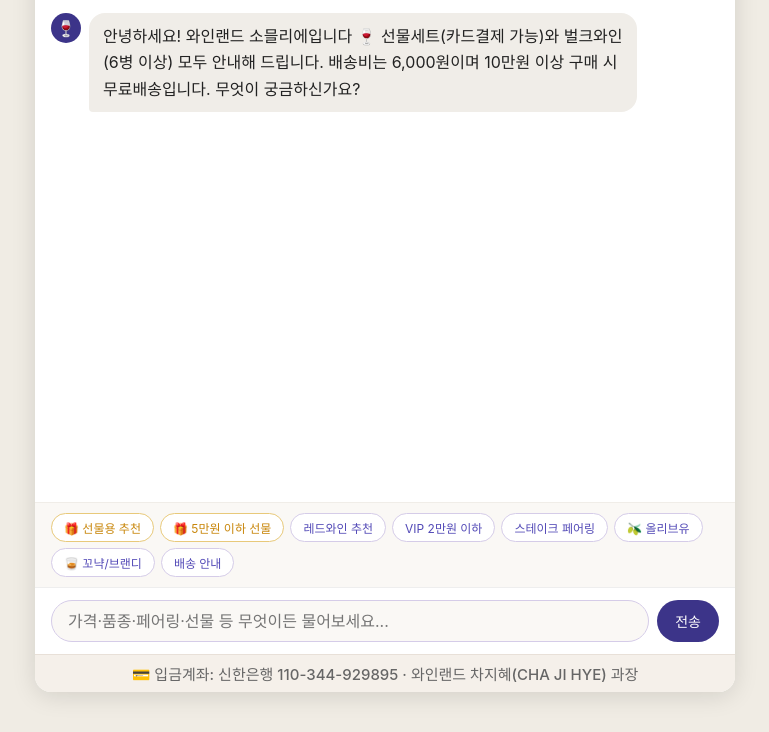
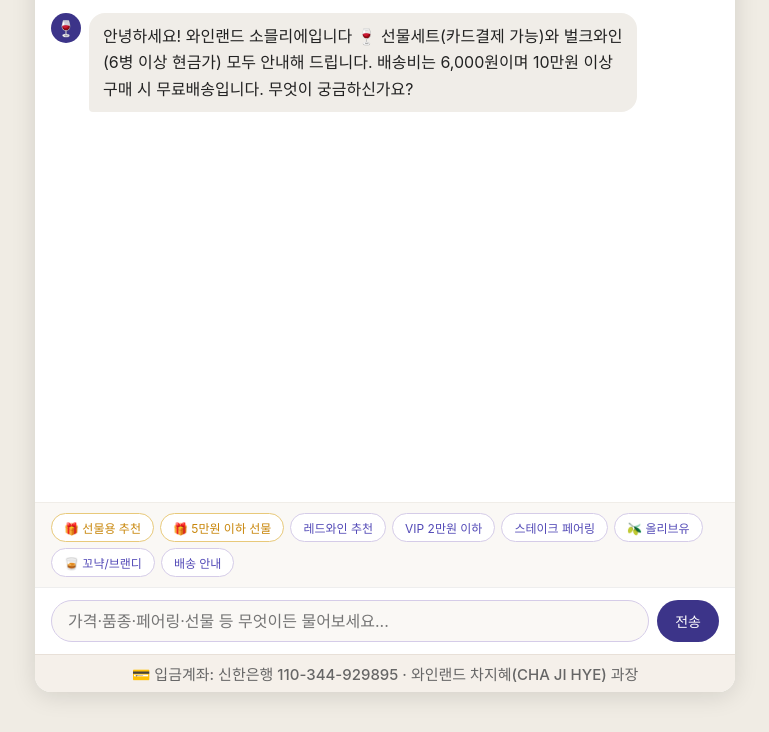
Before and after one commit to jusik-e/wineland-chatbot, a website: page index.html in a window 1280 px wide. Shown: the part 68-800 px from the top of the page, without its empty margins (255-1024 px from the left). Drawn offline with Linux system fonts and the light colour scheme.

Commit message:
Update index.html

```diff
--- a/index.html
+++ b/index.html
@@ -618,7 +618,7 @@ function sc(t){
   call(t, t);
 }
 
-addMsg('bot','안녕하세요! 와인랜드 소믈리에입니다 🍷 선물세트(카드결제 가능)와 벌크와인(6병 이상) 모두 안내해 드립니다. 배송비는 6,000원이며 10만원 이상 구매 시 무료배송입니다. 무엇이 궁금하신가요?',[],[]);
+addMsg('bot','안녕하세요! 와인랜드 소믈리에입니다 🍷 선물세트(카드결제 가능)와 벌크와인(6병 이상 현금가) 모두 안내해 드립니다. 배송비는 6,000원이며 10만원 이상 구매 시 무료배송입니다. 무엇이 궁금하신가요?',[],[]);
 </script>
 </body>
 </html>
```
